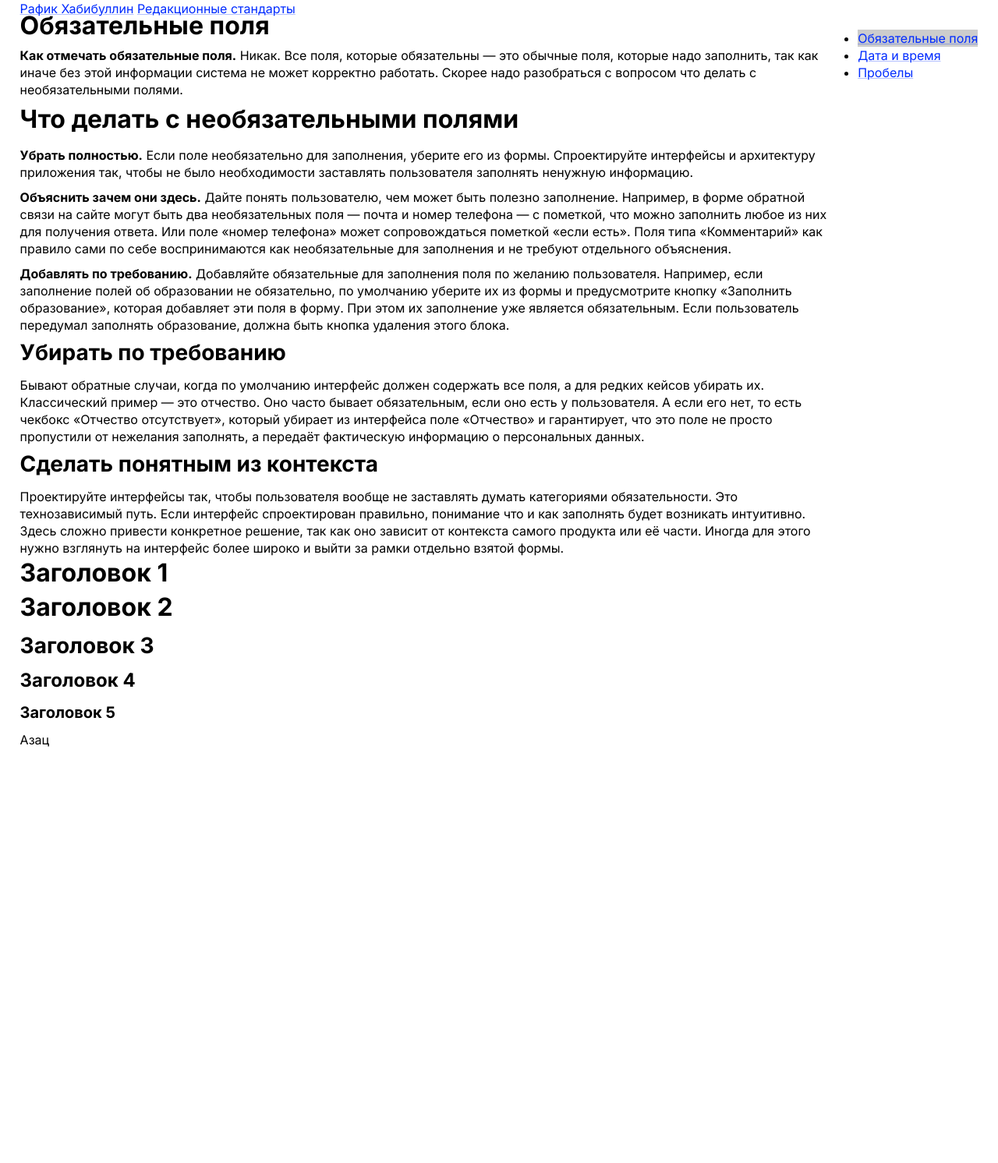
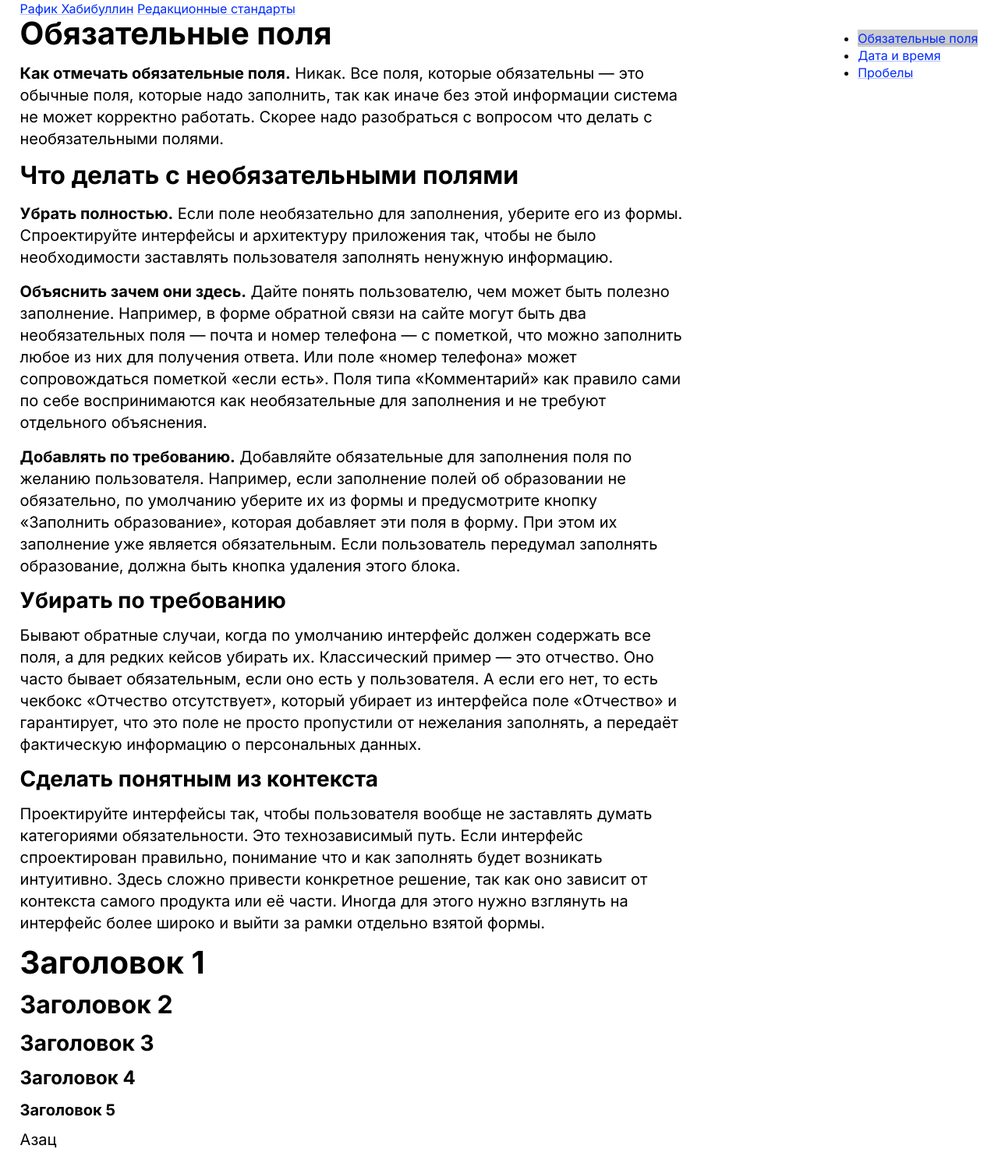
Before and after one commit to habibullin/habibullin.github.io, a Jekyll site: the page built from es/required-fields.md, in a window 1280 px wide. Shown: the whole page at 78% size. Built offline with Jekyll 4.4.1, drawn with Linux system fonts in a browser that asks for light colours; before the commit the page ends 970 px from its top, so only the background shows below that.

Commit message:
Update main.css

```diff
--- a/assets/styles/main.css
+++ b/assets/styles/main.css
@@ -37,10 +37,11 @@ main.es{
 
 
 h1 {
-    font-size: 40px
+    font-size: 40px;
     line-height: 42px;
     margin: 0 0 16px;
     font-weight: bold;
+    max-width: 860px;
 }
 
 h2 {
@@ -72,6 +73,8 @@ h5 {
 }
 
 p {
-    line-height: 1,375;
-    margin: 0 0 0.625rem;
+    font-size: 20px;
+    line-height: 28px;
+    margin: 0 0 16px 0;
+    max-width: 860px;
 }
```
